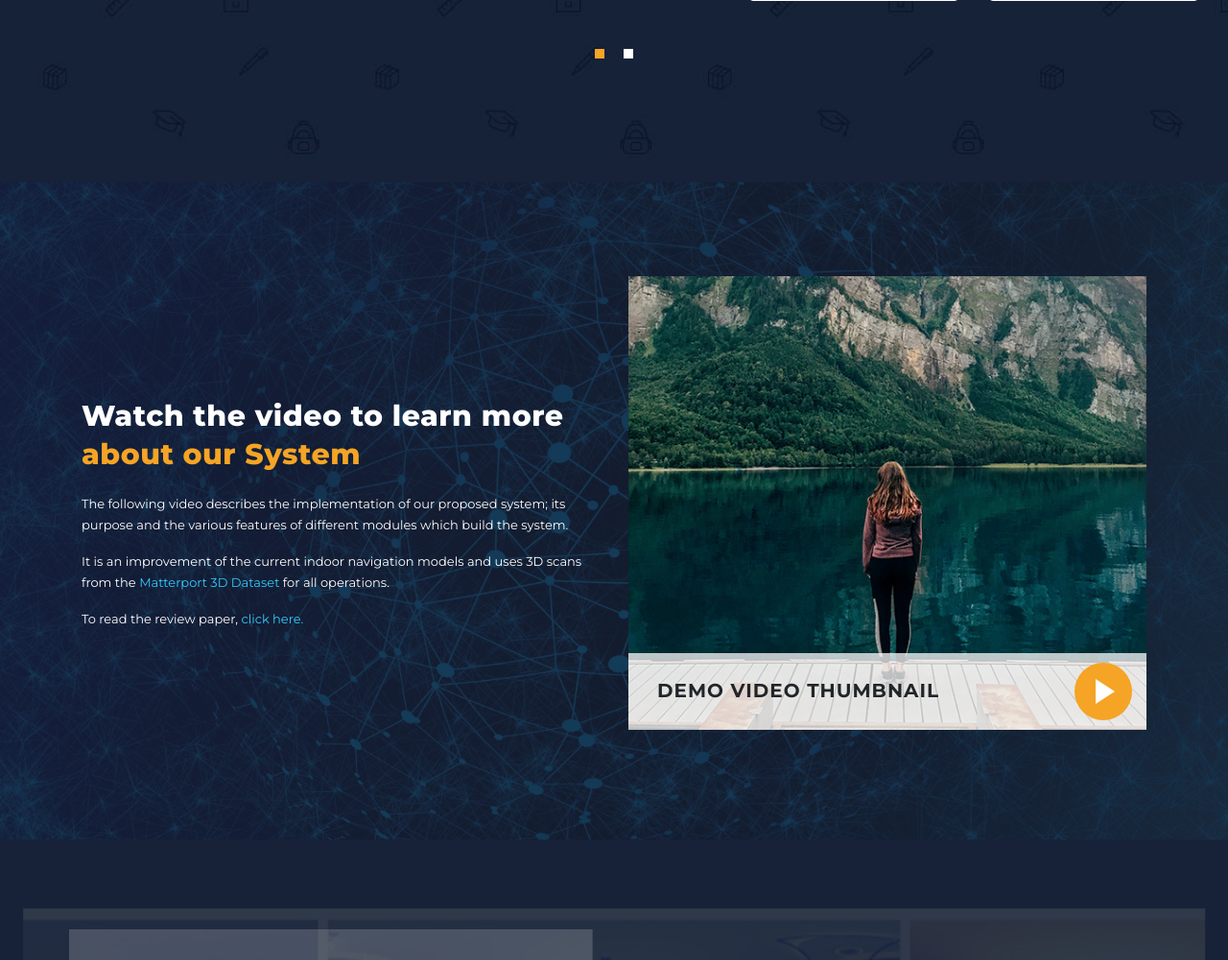
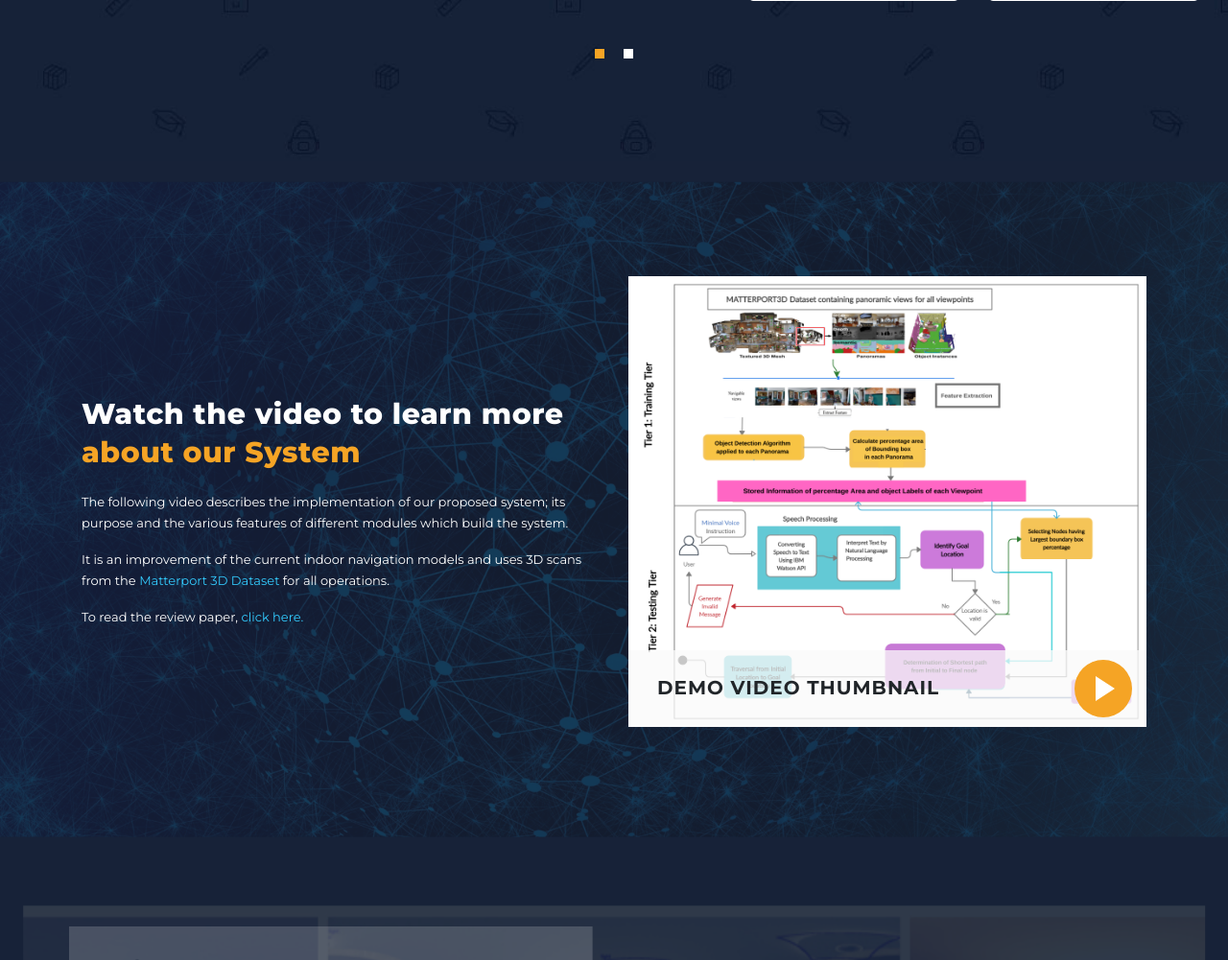
Before and after one commit to anshshah2111/FYP, a Django app: template hello/templates/fyp.html in a window 1280 px wide. Shown: the part 2397-3398 px from the top of the page at 96% size. Run offline with Django 3.2, Linux system fonts and the light colour scheme; the template is opened without the code that fills it, so the values that code supplies are empty; parts of the project's set-up code (start-up, migrations or seed data) failed here and were passed over; some libraries are stand-ins or nearby versions.

Commit message:
Update fyp.html

```diff
--- a/hello/templates/fyp.html
+++ b/hello/templates/fyp.html
@@ -317,7 +317,7 @@ https://templatemo.com/tm-557-grad-school
               <h4>Demo Video Thumbnail</h4>
             </div>
             <figure>
-              <a href="https://www.youtube.com/watch?v=r9LtOG6pNUw" class="play"><img src="../static/images/main-thumb.png"></a>
+              <a href="https://www.youtube.com/watch?v=r9LtOG6pNUw" class="play"><img src="../static/images/Architecture.png"></a>
             </figure>
           </article>
         </div>
```
